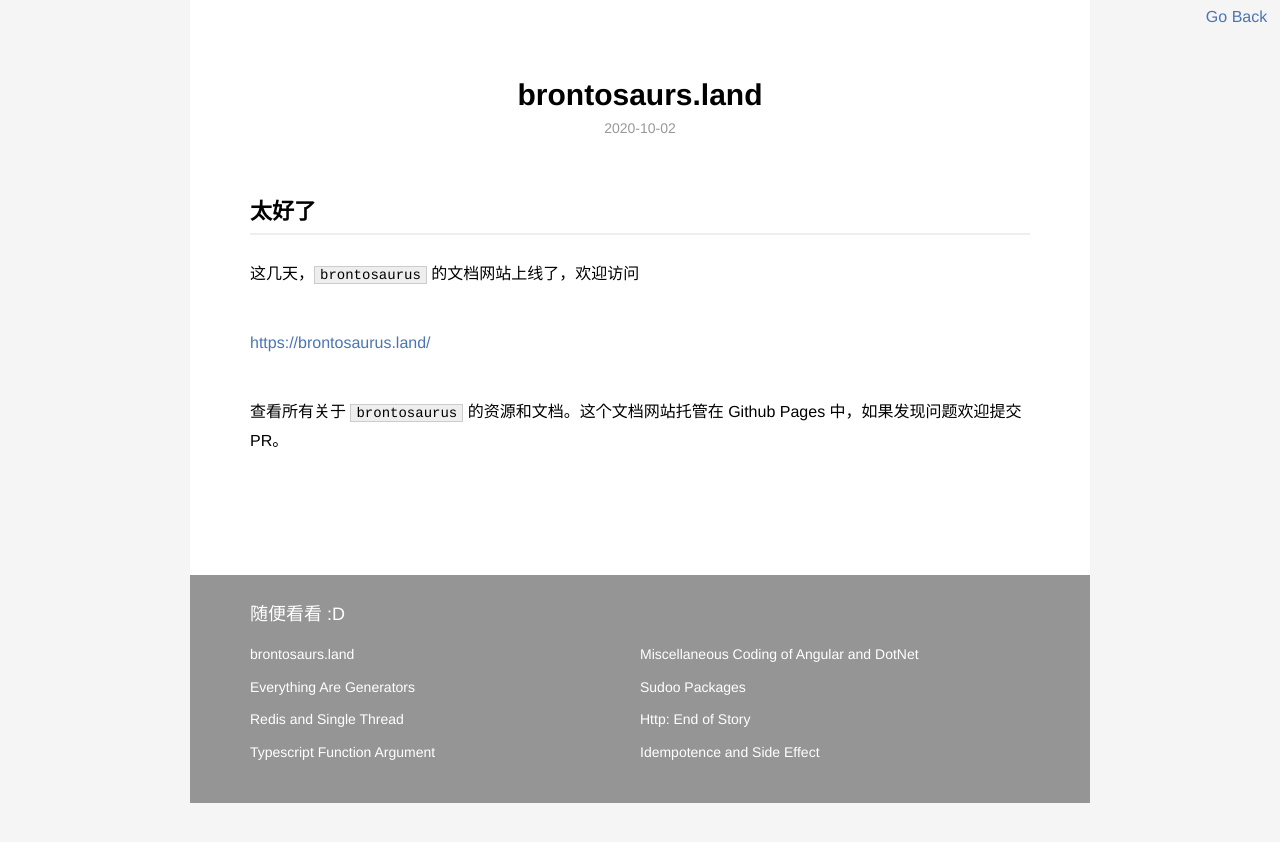
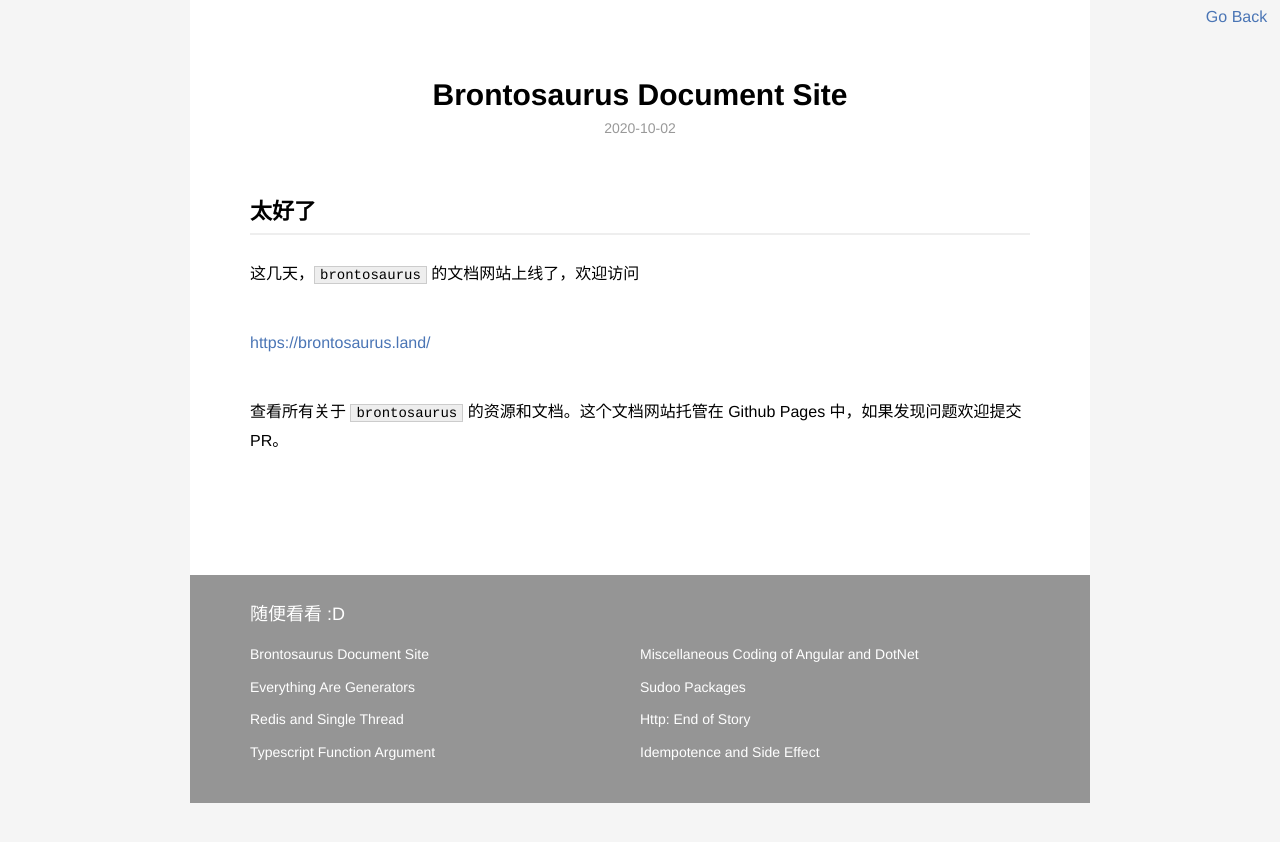
Before and after one commit to WMXPY/blog.mengw.io, a Jekyll site: the page built from _posts/blog/2020-10-02-Brontosaurus-Dot-Land.md, in a window 1280 px wide. Shown: the top 842 px of the page. Built offline with Jekyll 4.4.1, drawn with Linux system fonts in a browser that asks for light colours.

Commit message:
change post text

```diff
--- a/_posts/blog/2020-10-02-Brontosaurus-Dot-Land.md
+++ b/_posts/blog/2020-10-02-Brontosaurus-Dot-Land.md
@@ -1,6 +1,6 @@
 ---
 layout: post
-title: "brontosaurs.land"
+title: "Brontosaurus Document Site"
 categories: blog
 description: 好消息，好消息，Brontosaurus 的文档网站上线了
 ---
```
